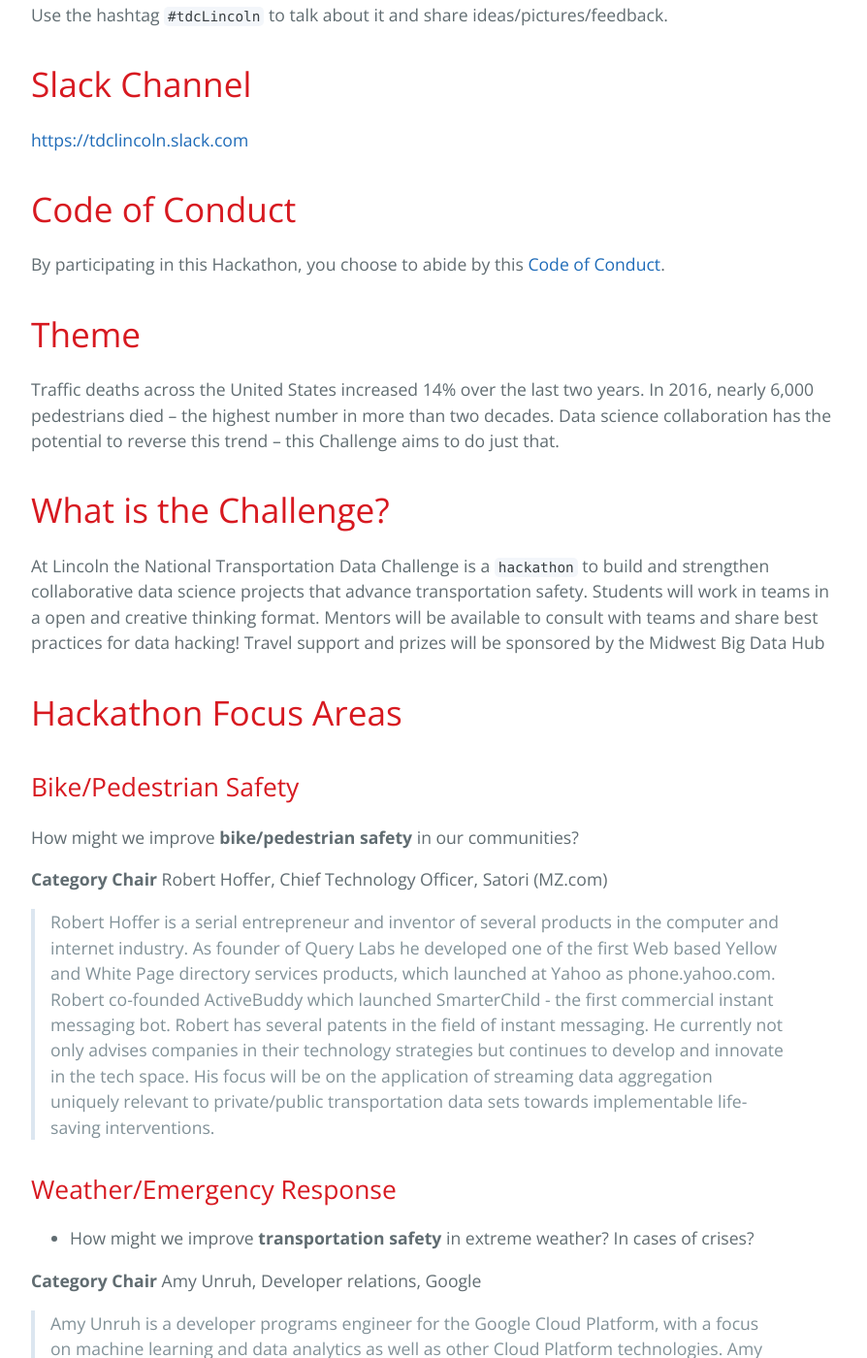
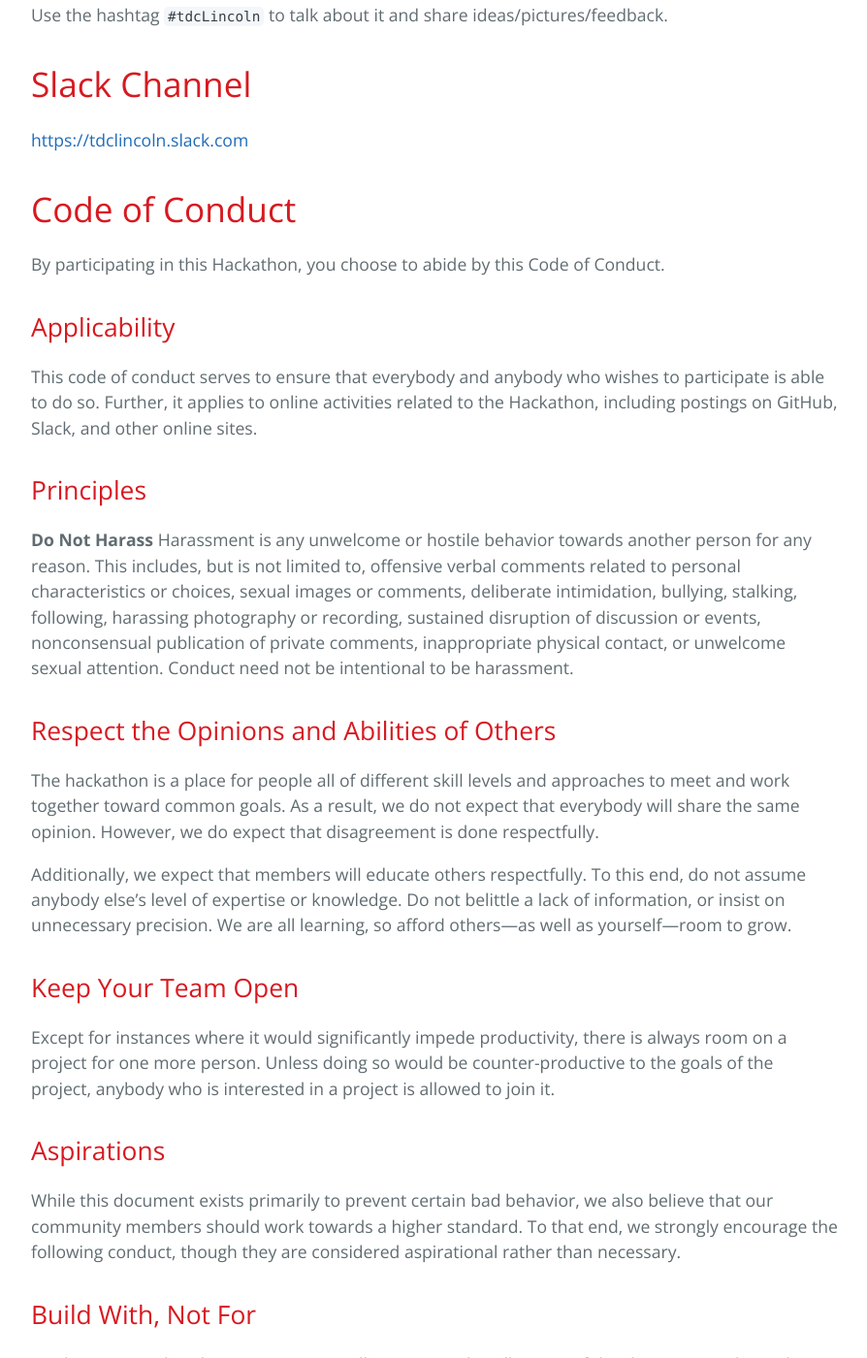
Before and after one commit to BridgingBigData/BridgingBigData.github.io, a Jekyll site: the page built from pages/tdc.md, in a window 1280 px wide and 1400 px high, scrolled down 708 px. Shown: the whole window at 97% size, without its empty margins (192-1086 px from the left). Built offline with Jekyll 4.4.1, drawn with Linux system fonts in a browser that asks for light colours; some of the changed text lies outside the part shown.

Commit message:
coc added

```diff
--- a/pages/tdc.md
+++ b/pages/tdc.md
@@ -18,7 +18,33 @@
 [https://tdclincoln.slack.com](https://tdclincoln.slack.com/)
 
 # Code of Conduct
-By participating in this Hackathon, you choose to abide by this [Code of Conduct](https://bridgingbigdata.github.io/pages/coc.html).
+By participating in this Hackathon, you choose to abide by this Code of Conduct.
+
+## Applicability
+This code of conduct serves to ensure that everybody and anybody who wishes to participate is able to do so. Further, it applies to online activities related to the Hackathon, including postings on GitHub, Slack, and other online sites.
+
+## Principles
+**Do Not Harass**
+Harassment is any unwelcome or hostile behavior towards another person for any reason. This includes, but is not limited to, offensive verbal comments related to personal characteristics or choices, sexual images or comments, deliberate intimidation, bullying, stalking, following, harassing photography or recording, sustained disruption of discussion or events, nonconsensual publication of private comments, inappropriate physical contact, or unwelcome sexual attention. Conduct need not be intentional to be harassment.
+
+## Respect the Opinions and Abilities of Others
+The hackathon is a place for people all of different skill levels and approaches to meet and work together toward common goals. As a result, we do not expect that everybody will share the same opinion. However, we do expect that disagreement is done respectfully.
+
+Additionally, we expect that members will educate others respectfully. To this end, do not assume anybody else’s level of expertise or knowledge. Do not belittle a lack of information, or insist on unnecessary precision. We are all learning, so afford others—as well as yourself—room to grow.
+
+## Keep Your Team Open
+Except for instances where it would significantly impede productivity, there is always room on a project for one more person. Unless doing so would be counter-productive to the goals of the project, anybody who is interested in a project is allowed to join it.
+
+## Aspirations
+While this document exists primarily to prevent certain bad behavior, we also believe that our community members should work towards a higher standard. To that end, we strongly encourage the following conduct, though they are considered aspirational rather than necessary.
+
+## Build With, Not For
+Work to ensure that the community is well-represented in all stages of development. Seek out those who are under-represented, and remove barriers to access. Listen as much—or more—than you speak, and give full consideration to all ideas, even if they seem improbable at first.
+
+## Empower, Experiment, and Find a Way for Everybody to Contribute
+When more people share their knowledge and skills, they give a project a greater chance to succeed. When somebody shows up with an unusual skill, look for ways to fit them into the team rather than reasons why it wouldn’t work. Experiment with new approaches, and don’t be afraid to try something that might not work.
+
+Attribution: [Code for DC](https://codefordc.org/resources/codeofconduct.html)
 
 # Theme
 Traffic deaths across the United States increased 14% over the last two years. In 2016, nearly 6,000 pedestrians died – the highest number in more than two decades. Data science collaboration has the potential to reverse this trend – this Challenge aims to do just that.
```
